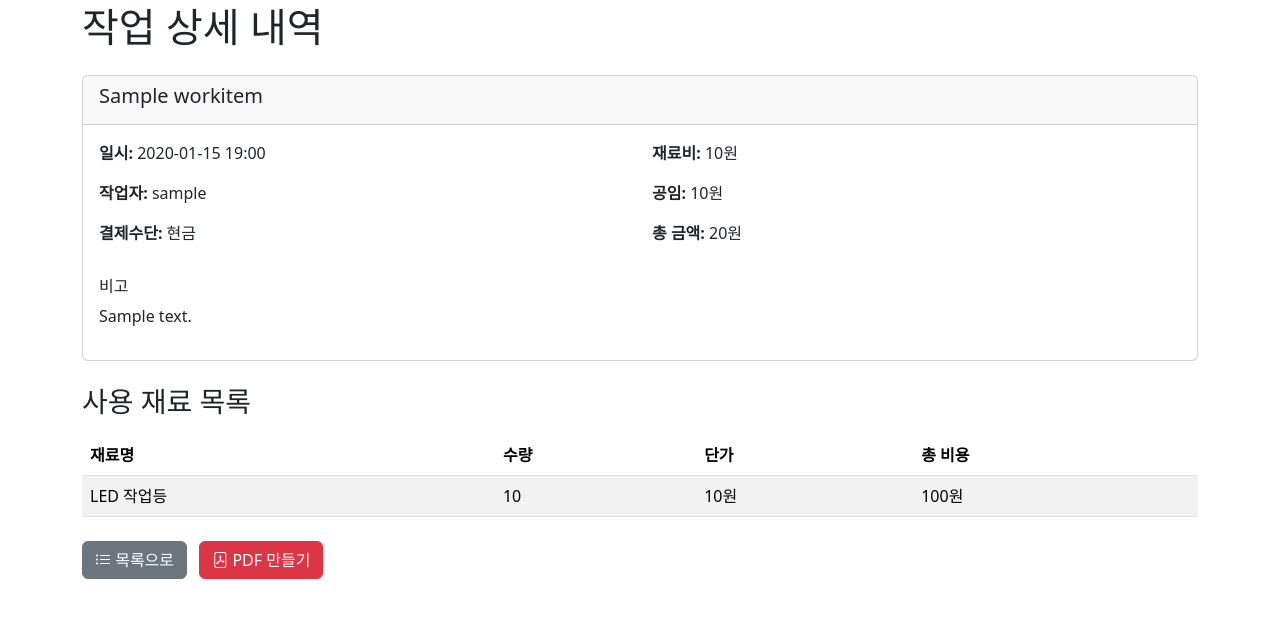
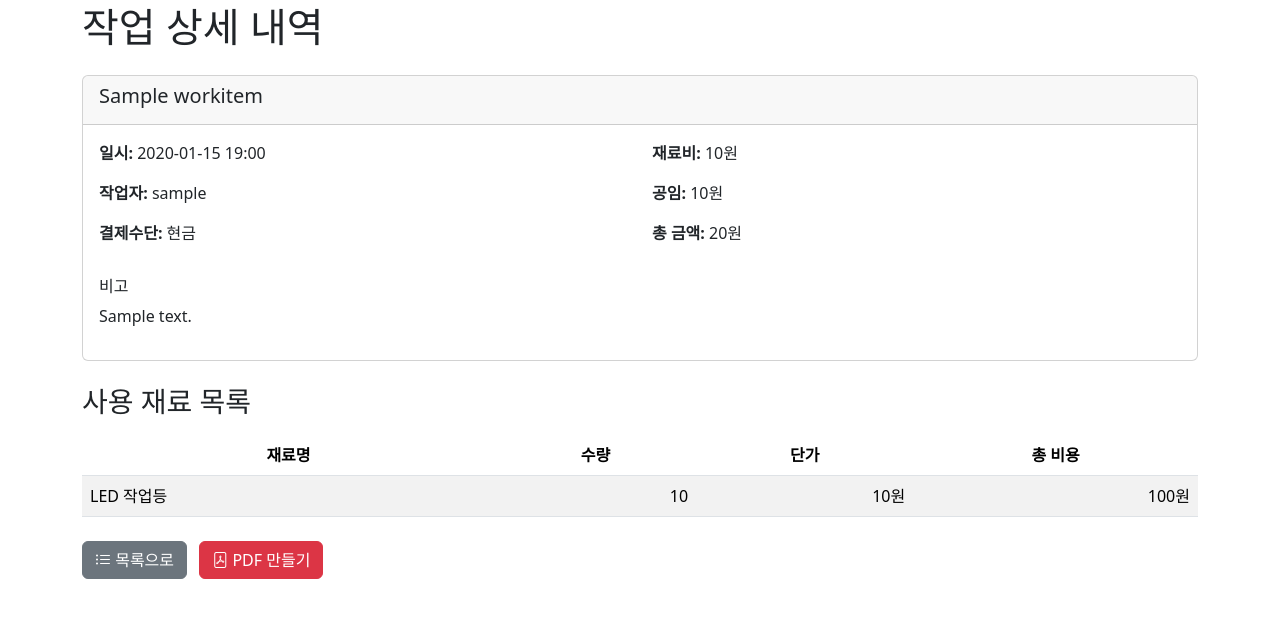
Before and after one commit to colacan01/saleswork, a Django app: page /work/1/ in a window 1280 px wide. Shown: the part 101-719 px from the top of the page. Run offline with Django 5.2, Linux system fonts and the light colour scheme; data comes from the database, SQL or seed files in the repository; tables that the repository leaves empty hold one stand-in row (values such as "Sample post"); some libraries are stand-ins or nearby versions.

Commit message:
작업 상세 페이지의 HTML 구조 개선 및 재료 목록 추가

```diff
--- a/main/templates/main/work_detail.html
+++ b/main/templates/main/work_detail.html
@@ -4,6 +4,7 @@
 
 {% block content %}
 <div class="container mt-5">
+  <div  id="workDetail">
     <h1 class="mb-4">작업 상세 내역</h1>
 
     <div class="card mb-4">
@@ -37,19 +38,19 @@
     <table class="table table-striped">
       <thead>
         <tr>
-        <th>재료명</th>
-        <th>수량</th>
-        <th>단가</th>
-        <th>총 비용</th>
+          <th class="text-center">재료명</th>
+          <th class="text-center">수량</th>
+          <th class="text-center">단가</th>
+          <th class="text-center">총 비용</th>
         </tr>
       </thead>
       <tbody>
         {% for material in materials %}
         <tr>
           <td>{{ material.product.name }}</td>
-        <td>{{ material.quantity|intcomma }}</td>
-        <td>{{ material.unit_price|intcomma }}원</td>
-        <td>{{ material.total_cost|intcomma }}원</td>
+          <td align="right">{{ material.quantity|intcomma }}</td>
+          <td align="right">{{ material.unit_price|intcomma }}원</td>
+          <td align="right">{{ material.total_cost|intcomma }}원</td>
         </tr>
         {% empty %}
         <tr>
@@ -58,7 +59,7 @@
         {% endfor %}
       </tbody>
     </table>
-
+  </div>
   <div class="mt-4">
     <a href="{% url 'work_item_list' %}" class="btn btn-secondary">
       <i class="bi bi-list-ul"></i> 목록으로
@@ -72,7 +73,7 @@
 <script src="https://cdnjs.cloudflare.com/ajax/libs/html2pdf.js/0.10.1/html2pdf.bundle.min.js"></script>
 <script>
   document.getElementById('generatePdf').addEventListener('click', function() {
-    const element = document.querySelector('.container');
+    const element = document.querySelector('#workDetail');
     const filename = '작업상세내역_{{ work_item.work_name }}_{{ work_item.date_time|date:"Ymd" }}.pdf';
 
     // PDF 생성 버튼 숨기기
```
Lines whose indentation alone changed are shown as unchanged.
